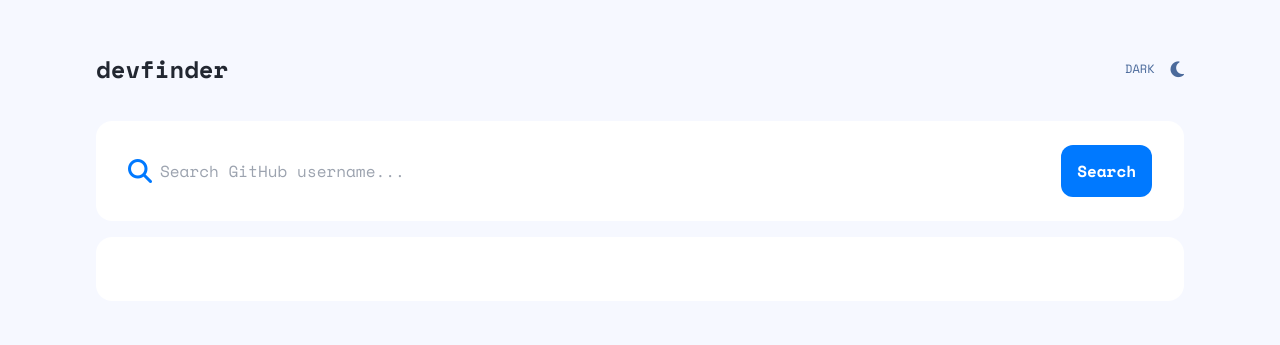
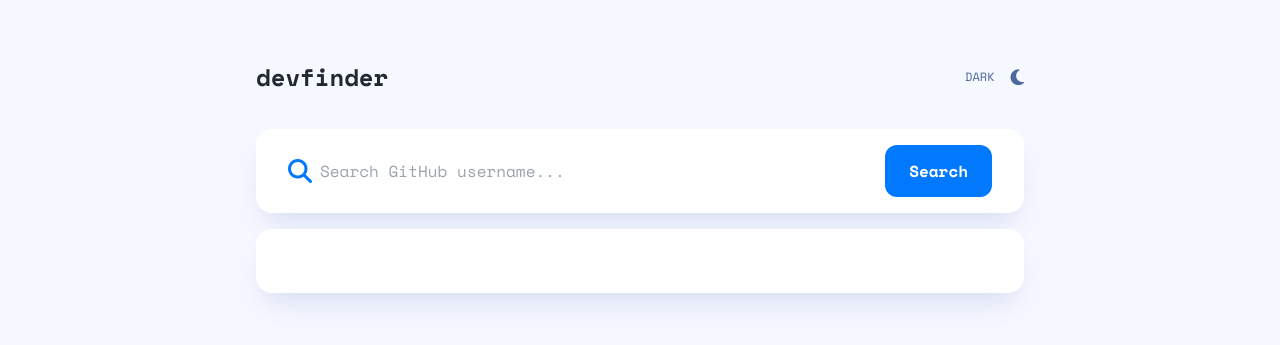
Before and after one commit to neshacascia/devfinder, a website: page index.html in a window 1280 px wide. Shown: the part 223-568 px from the top of the page. Drawn offline with nearby package versions, Linux system fonts and the light colour scheme; files that its build step writes are made by us from their sources; no server answers.

Commit message:
completed design layout for desktop devices

```diff
--- a/index.html
+++ b/index.html
@@ -15,9 +15,11 @@
     <title>devfinder</title>
   </head>
 
-  <body class="bg-lightBg dark:bg-darkBg font-display h-screen">
+  <body
+    class="bg-lightBg dark:bg-darkBg font-display h-screen md:flex md:justify-center"
+  >
     <main
-      class="w-full h-full flex flex-col justify-center items-center px-6 sm:px-24"
+      class="w-full h-full flex flex-col justify-center items-center px-6 sm:px-24 md:px-30 xl:px-64"
     >
       <div class="w-full flex justify-between pb-9">
         <h1 class="text-darkText dark:text-white text-2xl font-bold">
@@ -30,7 +32,7 @@
       </div>
 
       <form
-        class="bg-white dark:bg-darkBox w-full flex items-center rounded-2xl shadow-box p-4 mb-4 sm:px-8 sm:py-6"
+        class="bg-white dark:bg-darkBox w-full flex items-center rounded-2xl shadow-box p-4 mb-4 sm:px-8"
       >
         <i class="text-blue text-2xl mr-2 fa-solid fa-magnifying-glass"></i>
         <input
@@ -47,7 +49,7 @@
         </p>
         <button
           type="submit"
-          class="text-white bg-blue hover:bg-btnHover font-bold rounded-xl py-3.5 px-4"
+          class="text-white bg-blue hover:bg-btnHover font-bold rounded-xl py-3.5 px-4 lg:px-6"
           id="search"
         >
           Search
--- a/main.js
+++ b/main.js
@@ -49,17 +49,20 @@ function displayUserInfo(data) {
         data.avatar_url
       } class="w-avatar h-avatar rounded-full sm:w-tabletAvatar sm:h-tabletAvatar" />
 
-      <div class="flex flex-col gap-1.5">
+      <div class="flex flex-col gap-1.5 md:w-full md:flex-row xl:pb-10">
+        <div class="mr-auto">
           <h2 class="text-gray dark:text-white font-bold sm:text-2xl">${
             data.name === null ? data.login.slice(1) : data.name
           }</h2>
           <span class="text-blue font-sm">@${data.login}</span>
+        </div>
         <p class="text-body dark:text-white font-sm">Joined ${new Date(
           data.created_at
         ).toDateString()}</p>
       </div>
     </div>
 
+      <div class="xl:ml-36 xl:-mt-12">
         <p class="${
           data.bio === null ? 'text-idle' : 'text-blueGray'
         } dark:text-white mb-6">
@@ -89,7 +92,7 @@ function displayUserInfo(data) {
           </div>
         </div>
 
-    <div class="flex flex-col gap-4 sm:flex-row sm:flex-wrap sm:gap-x-16 sm:items-start">
+        <div class="grid gap-4 md:grid-cols-2">
           <div class=${
             data.location === null ? 'text-idle' : 'text-blueGray'
           } flex items-center gap-5">
@@ -138,5 +141,7 @@ function displayUserInfo(data) {
               data.company === null ? 'Not Available' : data.company
             }</a>
           </div>
+        </div>
+      </div>
     </div>`;
 }
--- a/tailwind.config.js
+++ b/tailwind.config.js
@@ -25,13 +25,17 @@ module.exports = {
         avatar: '70px',
         tabletAvatar: '117px',
         input: '80%',
+        desktop: '480px',
       },
       height: {
         avatar: '70px',
         tabletAvatar: '117px',
       },
       boxShadow: {
-        box: '0px 16px 30px -10px rgba(70, 96, 187, 0.198567);',
+        box: '0px 16px 30px -10px',
+      },
+      boxShadowColor: {
+        box: 'rgba(70, 96, 187, 0.198567)',
       },
     },
   },
```
Lines whose indentation alone changed are shown as unchanged.
